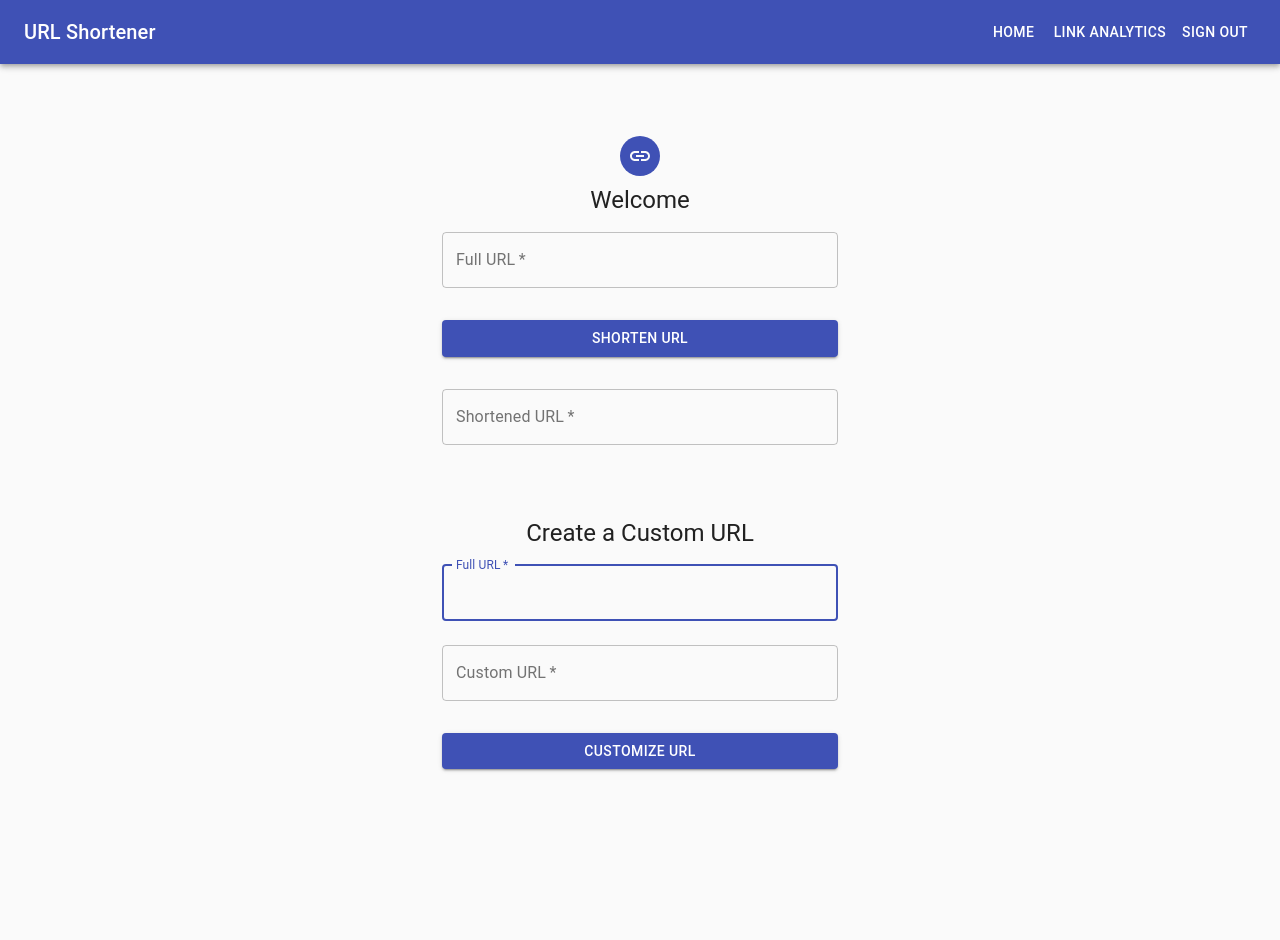
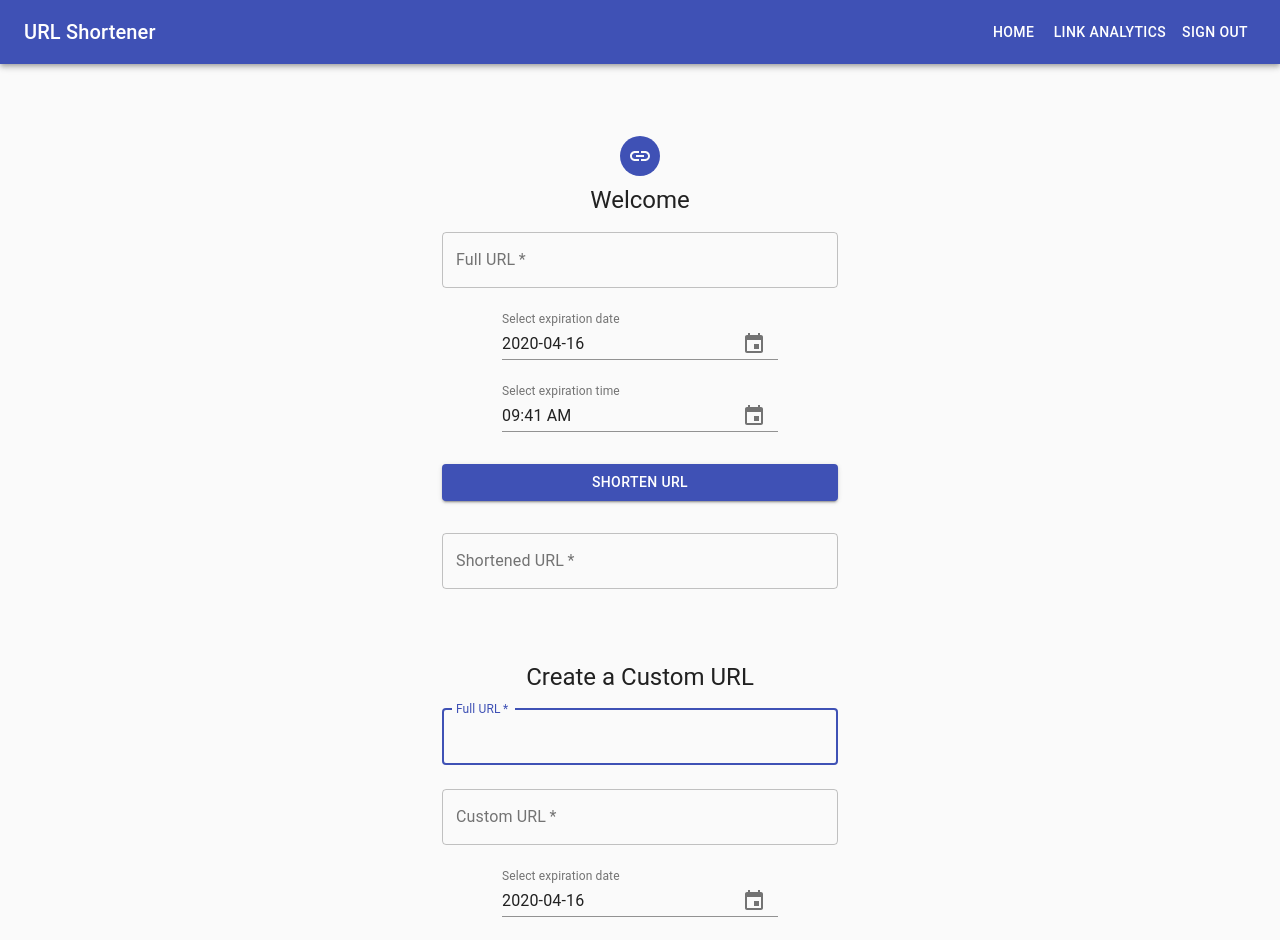
Before and after one commit to begeli/cloud-frontend, a React (Create React App) app: page /home in a window 1280 px wide. Shown: the top 940 px of the page. Before the commit the page ends 800 px from the top, so only its background shows below. Built offline with nearby package versions, Linux system fonts and the light colour scheme.

Commit message:
Added date and time pickers for selecting the expiration date.

```diff
--- a/package.json
+++ b/package.json
@@ -3,13 +3,16 @@
   "version": "0.1.0",
   "private": true,
   "dependencies": {
+    "@date-io/date-fns": "^1.3.13",
     "@material-ui/core": "^4.8.1",
     "@material-ui/icons": "^4.5.1",
+    "@material-ui/pickers": "^3.2.10",
     "@testing-library/jest-dom": "^4.2.4",
     "@testing-library/react": "^9.5.0",
     "@testing-library/user-event": "^7.2.1",
     "axios": "^0.19.2",
     "clsx": "^1.1.0",
+    "date-fns": "^2.12.0",
     "moment": "^2.24.0",
     "mui-datatables": "^2.14.0",
     "react": "^16.13.1",
--- a/src/Home.js
+++ b/src/Home.js
@@ -11,6 +11,10 @@ import { Link }  from "react-router-dom";
 import NavBar from './NavBar';
 import axios from "axios";
 import moment from 'moment';
+import 'date-fns';
+import Grid from '@material-ui/core/Grid';
+import DateFnsUtils from '@date-io/date-fns';
+import { MuiPickersUtilsProvider, KeyboardTimePicker, KeyboardDatePicker} from '@material-ui/pickers';
 
 const useStyles = makeStyles((theme) => ({
   paper: {
@@ -39,11 +43,23 @@ export default function Home(props) {
   const [customUrl, setCustomUrl] = useState("");
   const [shortenedUrl, setShortenedUrl] = useState("");
   const redirectionUrl = "http://18.197.151.94:8080/Urls/";//http://localhost:3000/";
+  const [selectedDate, setSelectedDate] = useState(new Date());
+  const [selectedDate4Custom, setSelectedDate4Custom] = useState(new Date());
+
+  const handleDateChange = (date) => {
+    setSelectedDate(date);
+    console.log("Selected date is " + date);
+  };
+
+  const handleDateChange4Custom = (date) => {
+    setSelectedDate4Custom(date);
+    console.log("Selected date is " + date);
+  };
 
   const onFinish = () =>  {
     if (originalUrl !== "") {
       console.log("Regular url shortener");
-      const data = {_id: null, URL:originalUrl, hash:"", userMail:props.email, date:moment().format("YYYY-MM-DD")};
+      const data = {_id: null, URL:originalUrl, hash:"", userMail:props.email, date:selectedDate};
       console.log(data);
       axios.post("http://18.197.151.94:8080/Urls/shorten", data)
       .then(res => {
@@ -125,6 +141,35 @@ export default function Home(props) {
                 onChange={updateOriginalUrl}
             />
 
+            <MuiPickersUtilsProvider utils={DateFnsUtils}>
+              <Grid container justify="space-around">
+                <KeyboardDatePicker
+                  disableToolbar
+                  variant="inline"
+                  format="yyyy-MM-dd"
+                  margin="normal"
+                  id="date-picker-inline"
+                  label="Select expiration date"
+                  value={selectedDate}
+                  onChange={handleDateChange}
+                  KeyboardButtonProps={{
+                    'aria-label': 'change date',
+                  }}
+                />
+
+                <KeyboardTimePicker
+                  margin="normal"
+                  id="time-picker"
+                  label="Select expiration time"
+                  value={selectedDate}
+                  onChange={handleDateChange}
+                  KeyboardButtonProps={{
+                    'aria-label': 'change time',
+                  }}
+                />
+              </Grid>
+            </MuiPickersUtilsProvider>
+
             <Button
                 type="submit"
                 fullWidth
@@ -181,6 +226,35 @@ export default function Home(props) {
                 onChange={updateCustomUrl}
             />
 
+            <MuiPickersUtilsProvider utils={DateFnsUtils}>
+              <Grid container justify="space-around">
+                <KeyboardDatePicker
+                  disableToolbar
+                  variant="inline"
+                  format="yyyy-MM-dd"
+                  margin="normal"
+                  id="date-picker-inline"
+                  label="Select expiration date"
+                  value={selectedDate4Custom}
+                  onChange={handleDateChange4Custom}
+                  KeyboardButtonProps={{
+                    'aria-label': 'change date',
+                  }}
+                />
+
+                <KeyboardTimePicker
+                  margin="normal"
+                  id="time-picker"
+                  label="Select expiration time"
+                  value={selectedDate4Custom}
+                  onChange={handleDateChange4Custom}
+                  KeyboardButtonProps={{
+                    'aria-label': 'change time',
+                  }}
+                />
+              </Grid>
+            </MuiPickersUtilsProvider>
+
             <Button
                 type="submit"
                 fullWidth
```
Also changed, not shown: 1 other file (tests, documents, lock files or other folders).
